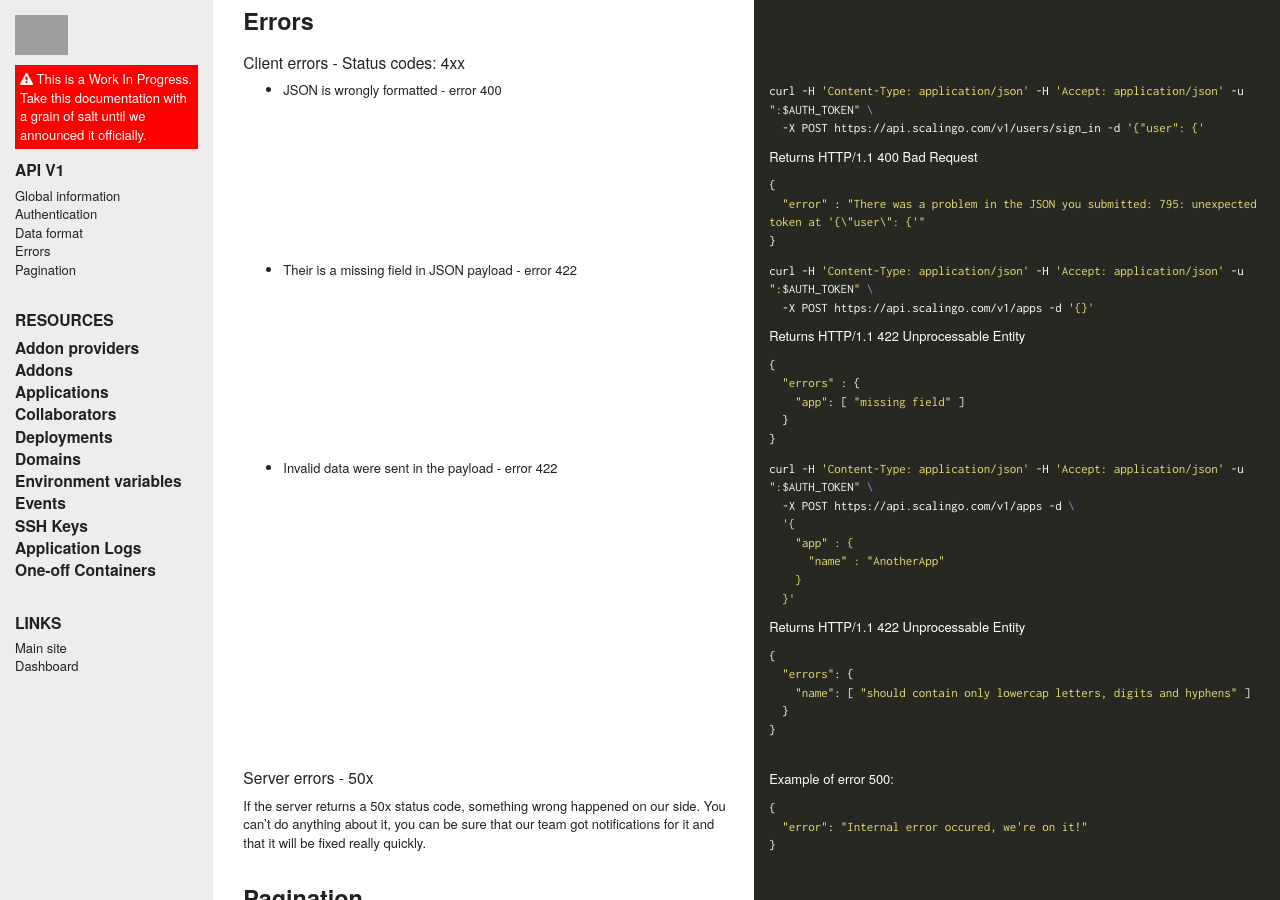
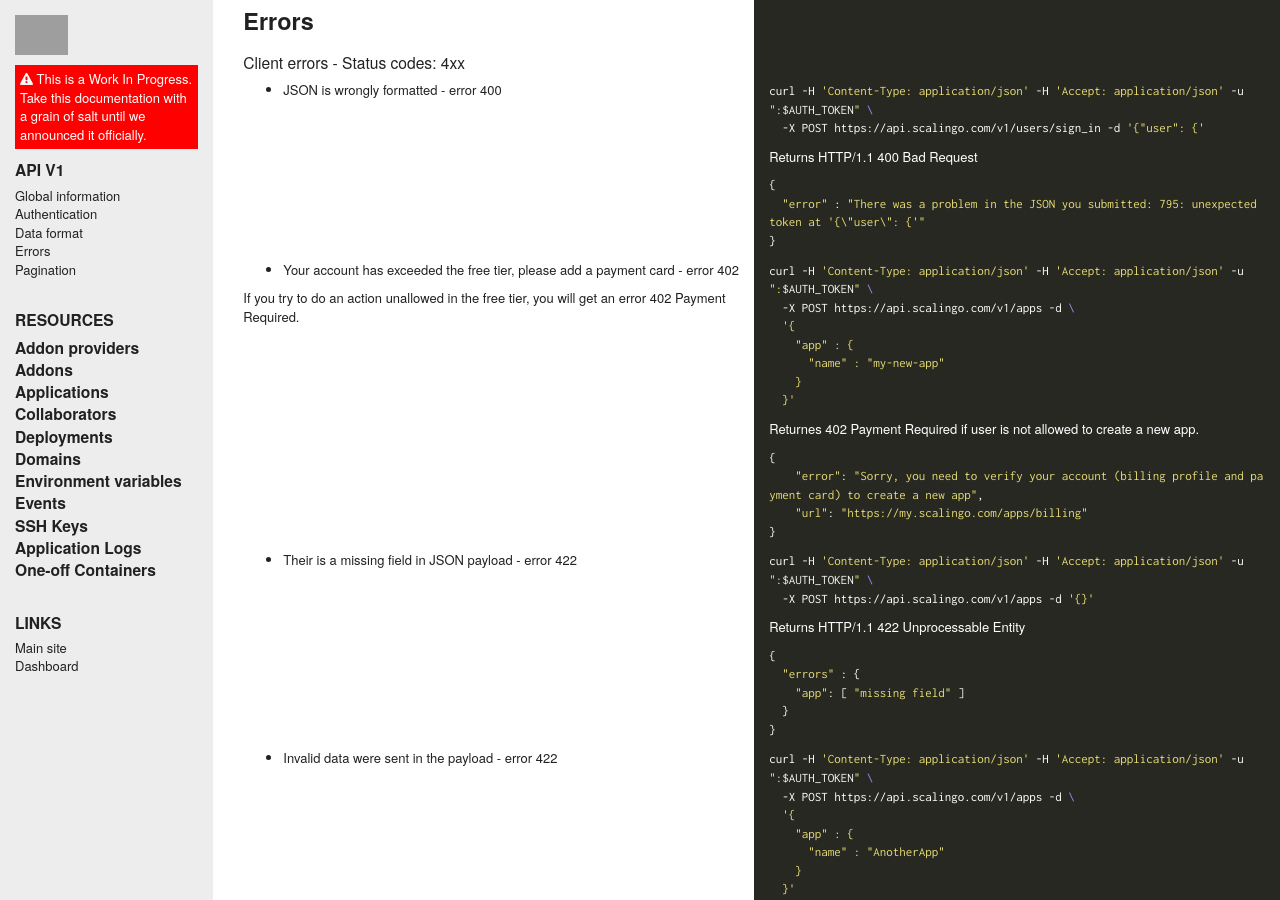
Before and after one commit to xcarpentier/developers.scalingo.com, a Jekyll site: the page built from index.html, in a window 1280 px wide and 900 px high, scrolled down 2374 px. Built offline with Jekyll 4.4.1, drawn with Linux system fonts in a browser that asks for light colours; nearby versions of some CDN libraries; grey boxes are pictures that could not be loaded.

Commit message:
Error 402 payment required

```diff
--- a/index.html
+++ b/index.html
@@ -238,6 +238,33 @@
 
 </div></div><div class='row'><div class='col-xs-12 col-sm-6 sidebar-text'>
 <ul>
+  <li>Your account has exceeded the free tier, please add a payment card - error 402</li>
+</ul>
+
+<p>If you try to do an action unallowed in the free tier, you will get an error 402 Payment Required.</p>
+
+</div><div class='col-xs-12 col-sm-6 sidebar-code'>
+<div class="highlighter-rouge"><pre class="highlight"><code>curl -H <span class="s1">'Content-Type: application/json'</span> -H <span class="s1">'Accept: application/json'</span> -u <span class="s2">":</span><span class="nv">$AUTH_TOKEN</span><span class="s2">"</span> <span class="se">\</span>
+  -X POST https://api.scalingo.com/v1/apps -d <span class="se">\</span>
+  <span class="s1">'{
+    "app" : {
+      "name" : "my-new-app"
+    }
+  }'</span>
+</code></pre>
+</div>
+
+<p>Returnes 402 Payment Required if user is not allowed to create a new app.</p>
+
+<div class="highlighter-rouge"><pre class="highlight"><code><span class="p">{</span><span class="w">
+    </span><span class="s2">"error"</span><span class="p">:</span><span class="w"> </span><span class="s2">"Sorry, you need to verify your account (billing profile and payment card) to create a new app"</span><span class="p">,</span><span class="w">
+    </span><span class="s2">"url"</span><span class="p">:</span><span class="w"> </span><span class="s2">"https://my.scalingo.com/apps/billing"</span><span class="w">
+</span><span class="p">}</span><span class="w">
+</span></code></pre>
+</div>
+
+</div></div><div class='row'><div class='col-xs-12 col-sm-6 sidebar-text'>
+<ul>
   <li>Their is a missing field in JSON payload - error 422</li>
 </ul>
 
```
Also changed, not shown: markdown/index.md (+27 -0 lines).
